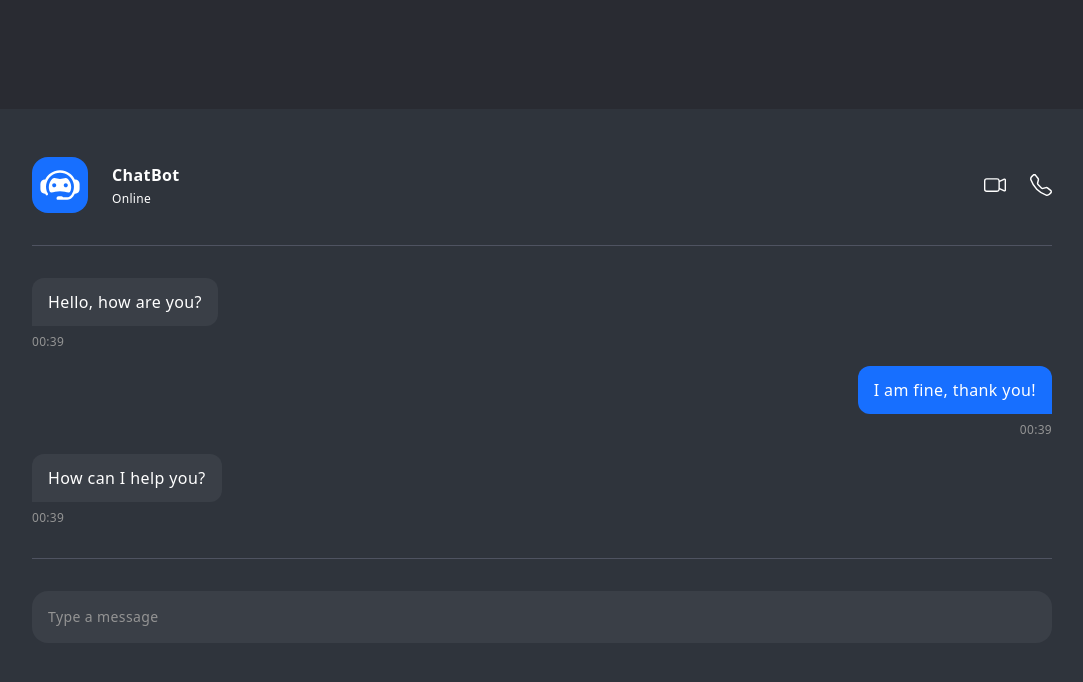
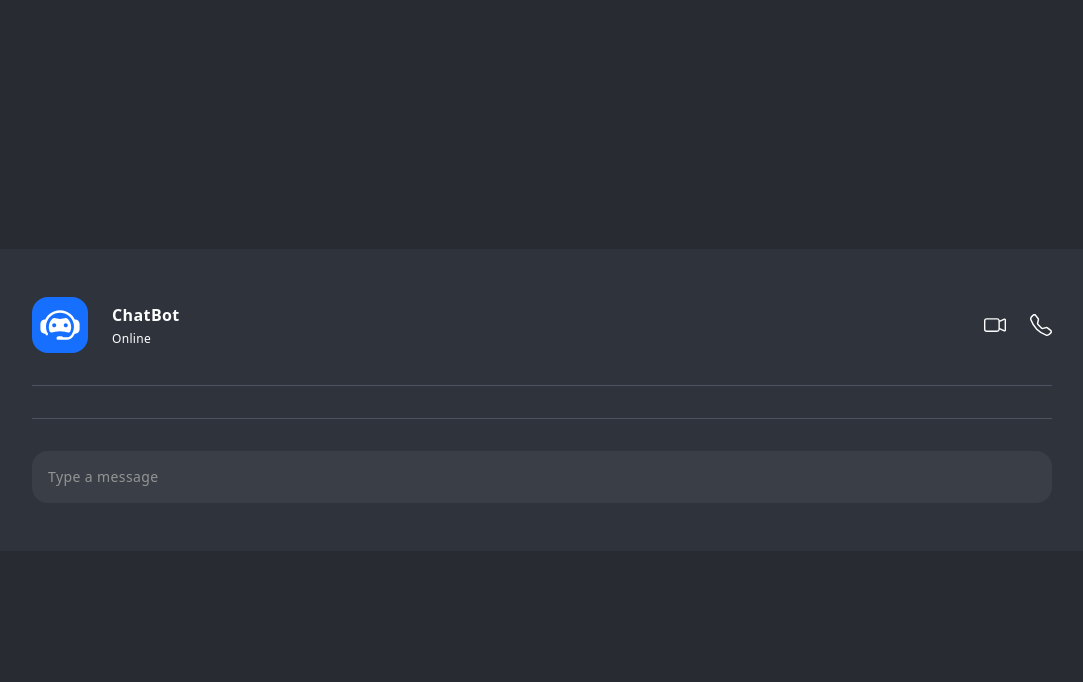
Before and after one commit to sheegull/my-chatgpt, a React (Vite) app in the folder client/: page / in a window 1280 px wide. Shown: the top 682 px of the page, without its empty margins (98-1181 px from the left). Built offline with nearby package versions, Linux system fonts and the light colour scheme.

Commit message:
🎨 format

```diff
--- a/client/src/components/Chat.jsx
+++ b/client/src/components/Chat.jsx
@@ -7,21 +7,21 @@ import Form from "./chat/Form";
 
 const Chat = () => {
   const [messages, setMessages] = useState([
-    {
-      msg: "Hello, how are you?",
-      type: "bot",
-      time: format(new Date(), "HH:mm"),
-    },
-    {
-      msg: "I am fine, thank you!",
-      type: "user",
-      time: format(new Date(), "HH:mm"),
-    },
-    {
-      msg: "How can I help you?",
-      type: "bot",
-      time: format(new Date(), "HH:mm"),
-    },
+    // {
+    //   msg: "Hello, how are you?",
+    //   type: "bot",
+    //   time: format(new Date(), "HH:mm"),
+    // },
+    // {
+    //   msg: "I am fine, thank you!",
+    //   type: "user",
+    //   time: format(new Date(), "HH:mm"),
+    // },
+    // {
+    //   msg: "How can I help you?",
+    //   type: "bot",
+    //   time: format(new Date(), "HH:mm"),
+    // },
   ]);
 
   return (
```
